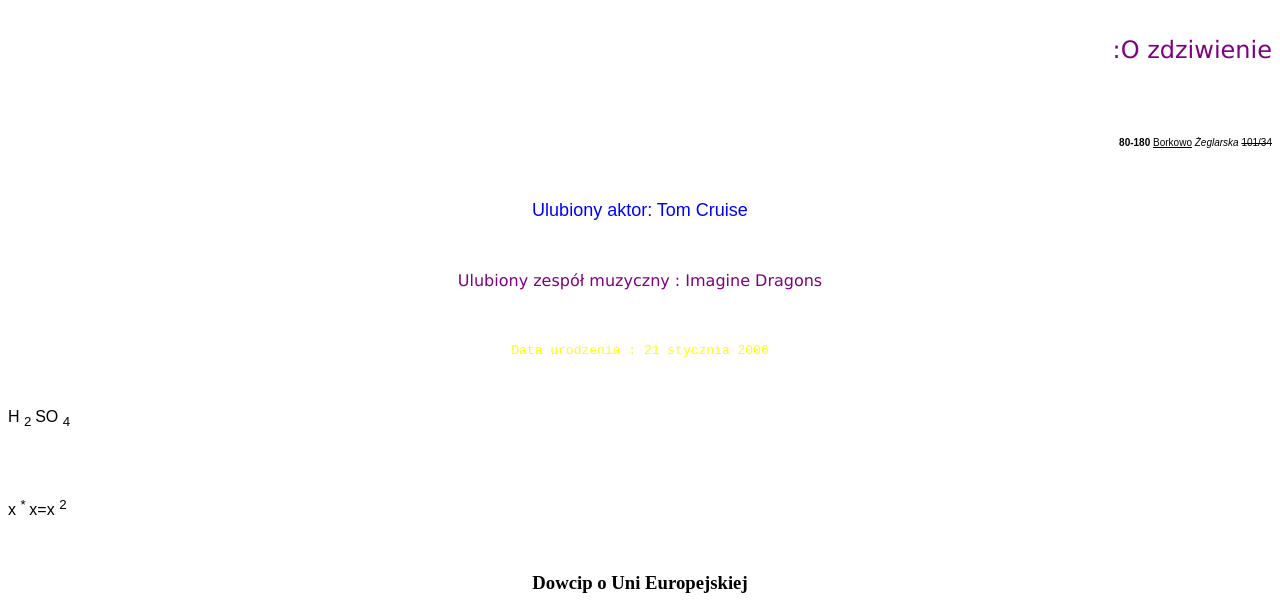
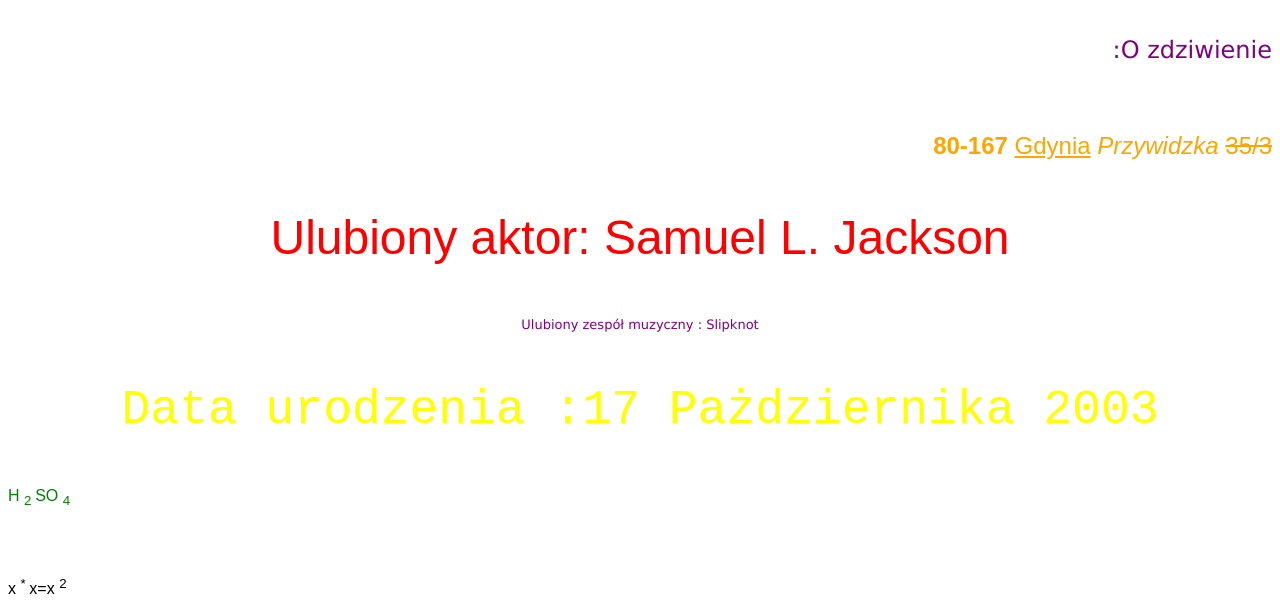
Before and after one commit to ArturGrabarczyk/strona-, a plain HTML site: page index.html in a window 1280 px wide. Shown: the part 1500-2110 px from the top of the page. Drawn offline with Linux system fonts and the light colour scheme.

Commit message:
Update index.html

```diff
--- a/index.html
+++ b/index.html
@@ -44,11 +44,11 @@
 <br>
 
 
-<p align="right"> <font color="black" size="1" face="Arial"> <b>80-180</b> <u>Borkowo</u> <i>Żeglarska</i> <strike>101/34</strike> </font> </p> <br>
-<center> <p> <font color="blue" size="4" face="Arial"> Ulubiony aktor: Tom Cruise </font> </p> <br>
-<center> <p> <font color="purple" size="3" face="Verdana"> Ulubiony zespół muzyczny : Imagine Dragons </font> </p> <br>
-<center> <p> <font color="yellow" size="2" face="Courier New"> Data urodzenia : 21 stycznia 2006 </font> </p> <br>
-<p align="left"> <font color="black" size="3" face="Arial"> H <sub> 2 </sub> SO <sub> 4 </sub></font> </p> <br>
+<p align="right"> <font color="orange" size="5" face="Arial"> <b>80-167</b> <u>Gdynia</u> <i>Przywidzka</i> <strike>35/3</strike> </font> </p> <br>
+<center> <p> <font color="red" size="8" face="Arial"> Ulubiony aktor: Samuel L. Jackson </font> </p> <br>
+<center> <p> <font color="purple" size="2" face="Verdana"> Ulubiony zespół muzyczny : Slipknot </font> </p> <br>
+<center> <p> <font color="yellow" size="7" face="Courier New"> Data urodzenia :17 Pażdziernika 2003 </font> </p> <br>
+<p align="left"> <font color="green" size="3" face="Arial"> H <sub> 2 </sub> SO <sub> 4 </sub></font> </p> <br>
 <br>
 <p align="left"> <font color="black" size="3" face="Arial"> x <sup> * </sup> x=x <sup> 2 </sup> </font> </p> <br>
 
```
